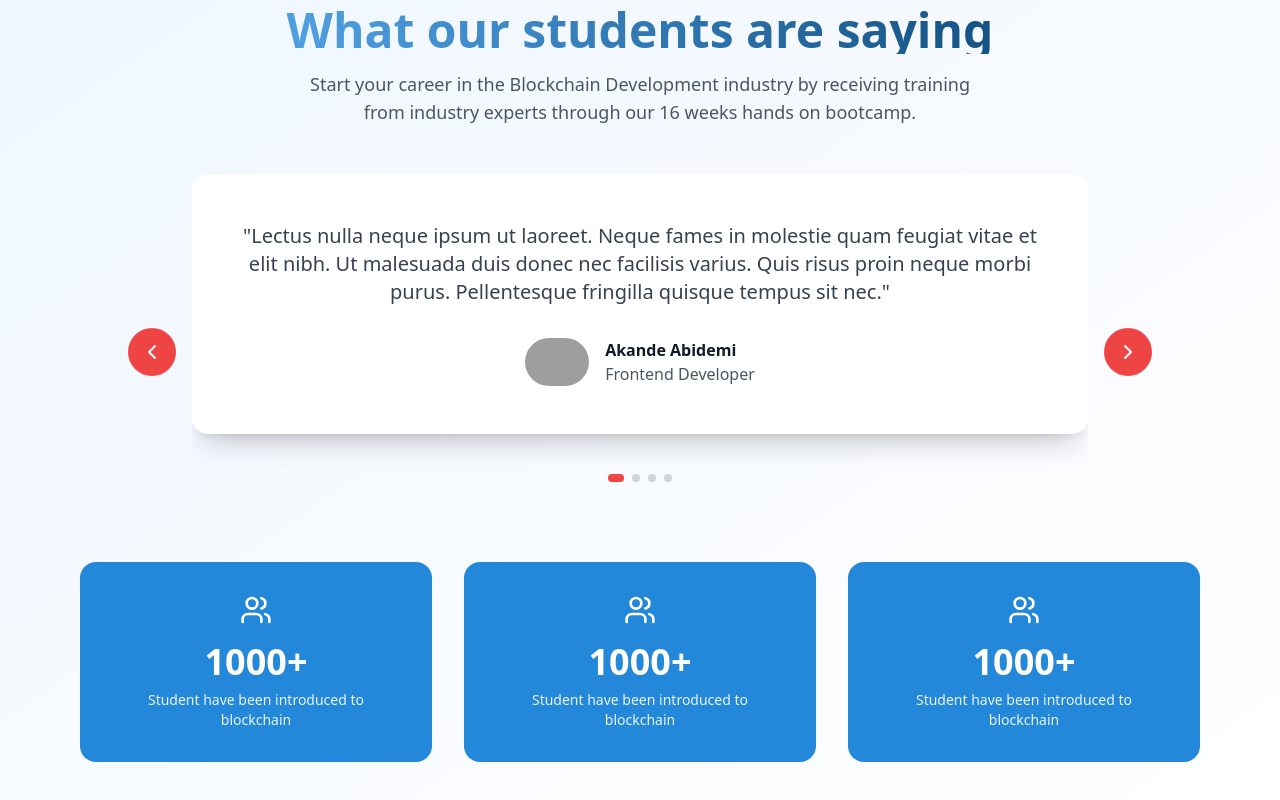
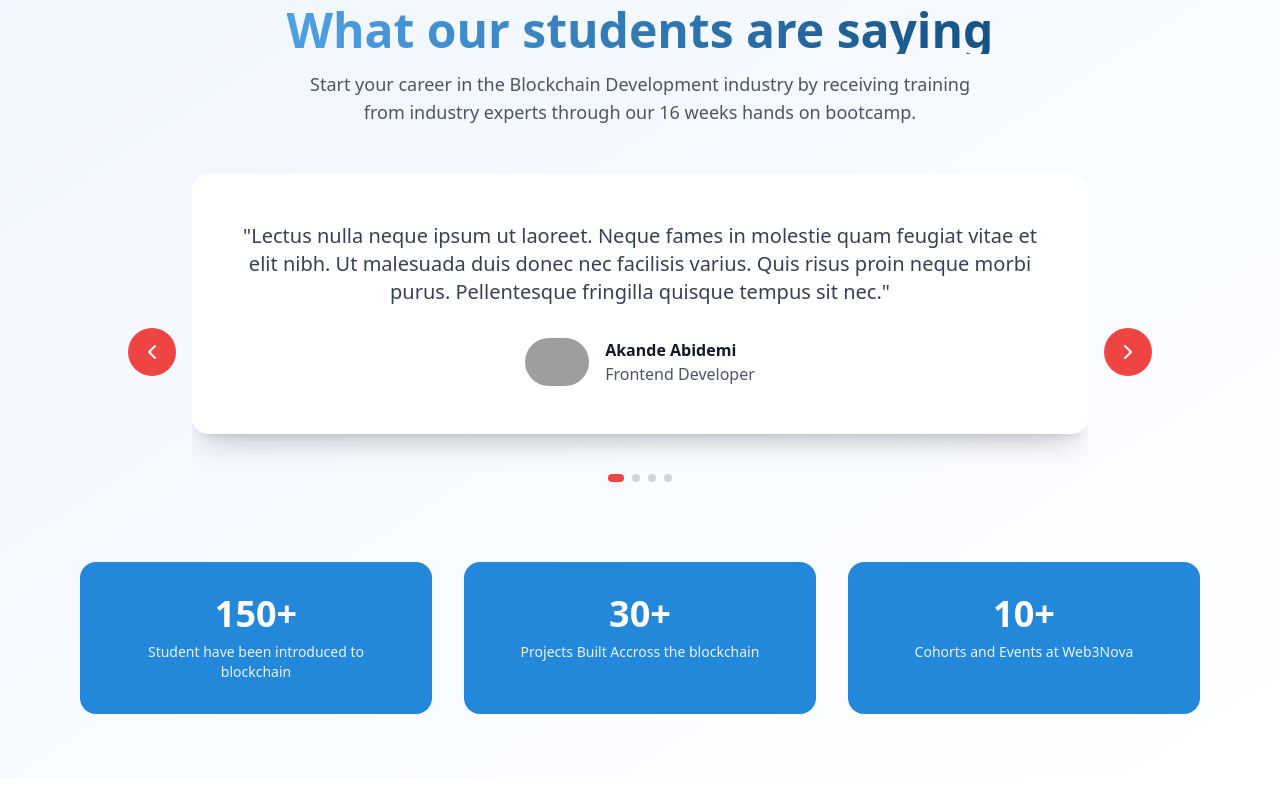
Before and after one commit to BernardOnuh/web3nova, a Next.js app: page / in a window 1280 px wide. Shown: the part 1350-2150 px from the top of the page. After the commit the page ends 2128 px from the top, so only its background shows below. Built offline with nearby package versions, Linux system fonts and the light colour scheme; grey boxes are pictures that could not be loaded.

Commit message:
update home page

```diff
--- a/components/Hero.jsx
+++ b/components/Hero.jsx
@@ -128,7 +128,7 @@ const Hero = () => {
                 className="rounded-full image-shadow"
               >
                 <animateMotion
-                  dur={isMobile ? "10s" : "15s"}
+                  dur={isMobile ? "10s" : "20s"}
                   repeatCount="indefinite"
                   path="M-100 50C57.1933 69.2966 218.539 125.679 149.066 190.746C-37.7751 272.081 -8.75551 416.728 278.497 363.574C565.75 310.42 940.694 118.364 1366.92 250.245C1727.9 355.75 1831.05 408.385 2020 421.515"
                   begin={isMobile ? "5s" : "6.6s"}
@@ -137,18 +137,7 @@ const Hero = () => {
             </g>
 
             <g className="moving-image-3">
-              <circle
-                r="4"
-                fill="white"
-                className="animate-pulse"
-              >
-                <animateMotion
-                  dur={isMobile ? "10s" : "20s"}
-                  repeatCount="indefinite"
-                  path="M-100 50C57.1933 69.2966 218.539 125.679 149.066 190.746C-37.7751 272.081 -8.75551 416.728 278.497 363.574C565.75 310.42 940.694 118.364 1366.92 250.245C1727.9 355.75 1831.05 408.385 2020 421.515"
-                  begin={isMobile ? "10s" : "13.3s"}
-                />
-              </circle>
+
               <image
                 href="/student2.svg"
                 width={isMobile ? "100" : "150"}
--- a/components/Testimonials.jsx
+++ b/components/Testimonials.jsx
@@ -38,16 +38,16 @@ const TestimonialsSection = () => {
 
   const stats = [
     {
-      number: "1000+",
+      number: "150+",
       text: "Student have been introduced to blockchain"
     },
     {
-      number: "1000+",
-      text: "Student have been introduced to blockchain"
+      number: "30+",
+      text: "Projects Built Accross the blockchain"
     },
     {
-      number: "1000+",
-      text: "Student have been introduced to blockchain"
+      number: "10+",
+      text: "Cohorts and Events at Web3Nova"
     }
   ];
 
@@ -260,9 +260,7 @@ const TestimonialsSection = () => {
               key={index}
               className="bg-[#2388DA] rounded-2xl p-8 text-center text-white"
             >
-              <div className="flex justify-center mb-4">
-                <Users className="w-8 h-8" />
-              </div>
+
               <h3 className="text-4xl font-bold mb-2">{stat.number}</h3>
               <p className="text-sm opacity-90">{stat.text}</p>
             </div>
```
